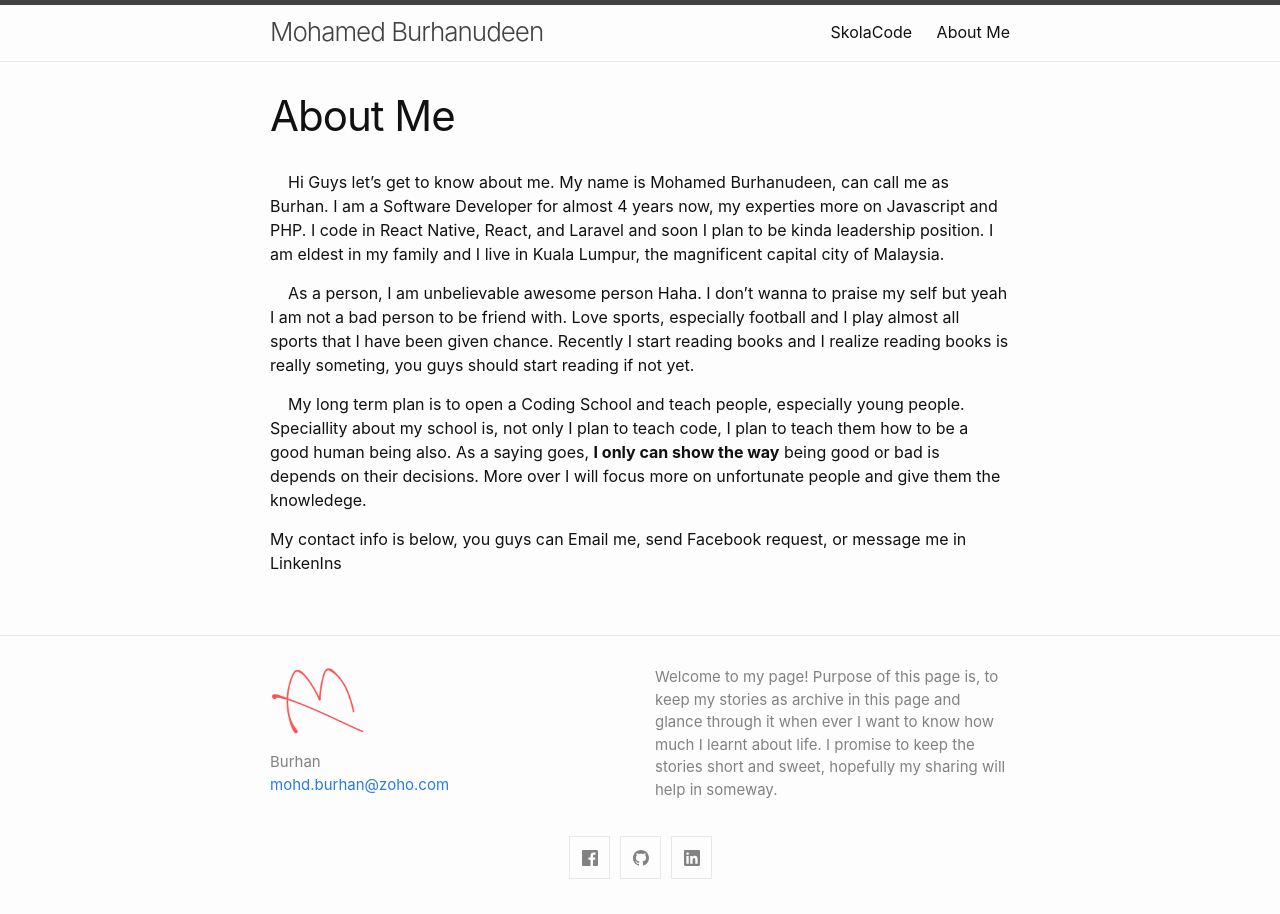
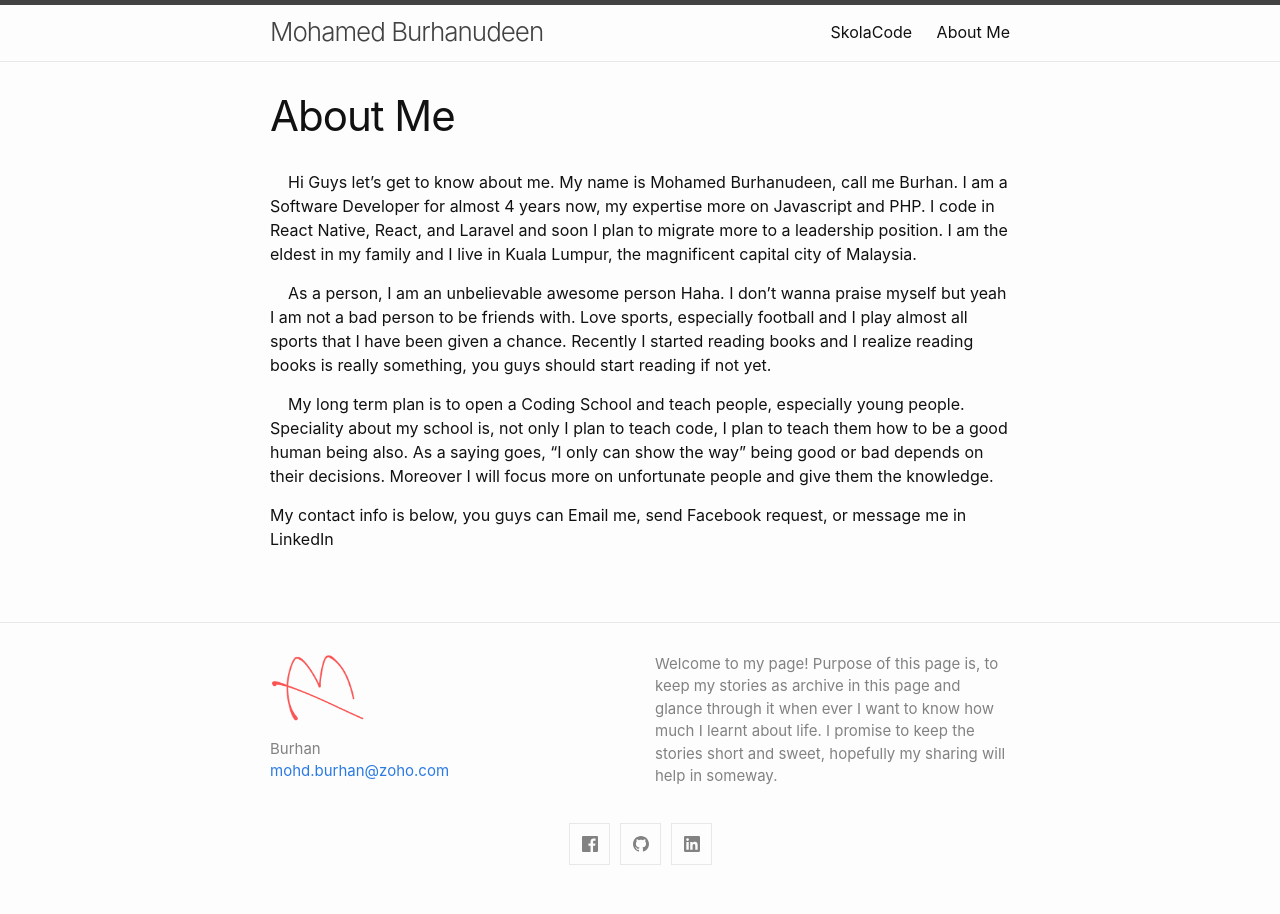
Before and after one commit to burhan3759/burhan3759.github.io, a Jekyll site: the page built from about.markdown, in a window 1280 px wide. Built offline with Jekyll 4.4.1, drawn with Linux system fonts in a browser that asks for light colours.

Commit message:
1. Update SkolaCode page 2. added few images, to make it more lively

```diff
--- a/_includes/header.html
+++ b/_includes/header.html
@@ -18,7 +18,7 @@
         </label>
 
         <div class="trigger">
-          <a class="page-link" href="https://skolacode.github.io" target="_blank">SkolaCode</a>
+          <a class="page-link" href="/skolacode">SkolaCode</a>
           <a class="page-link" href="/about-me">About Me</a>
         </div>
       </nav>
--- a/about.markdown
+++ b/about.markdown
@@ -4,11 +4,10 @@
 permalink: /about-me
 ---
 
-&nbsp;&nbsp;&nbsp; Hi Guys let's get to know about me. My name is Mohamed Burhanudeen, can call me as Burhan. I am a Software Developer
-for almost 4 years now, my experties more on Javascript and PHP. I code in React Native, React, and Laravel and soon I plan to be kinda leadership position. I am eldest in my family and I live in Kuala Lumpur, the magnificent capital city of Malaysia.
+&nbsp;&nbsp;&nbsp; Hi Guys let’s get to know about me. My name is Mohamed Burhanudeen, call me Burhan. I am a Software Developer for almost 4 years now, my expertise more on Javascript and PHP. I code in React Native, React, and Laravel and soon I plan to migrate more to a leadership position. I am the eldest in my family and I live in Kuala Lumpur, the magnificent capital city of Malaysia.
 
-&nbsp;&nbsp;&nbsp; As a person, I am unbelievable awesome person Haha. I don't wanna to praise my self but yeah I am not a bad person to be friend with. Love sports, especially football and I play almost all sports that I have been given chance. Recently I start reading books and I realize reading books is really someting, you guys should start reading if not yet.
+&nbsp;&nbsp;&nbsp; As a person, I am an unbelievable awesome person Haha. I don’t wanna praise myself but yeah I am not a bad person to be friends with. Love sports, especially football and I play almost all sports that I have been given a chance. Recently I started reading books and I realize reading books is really something, you guys should start reading if not yet.
 
-&nbsp;&nbsp;&nbsp; My long term plan is to open a Coding School and teach people, especially young people. Speciallity about my school is, not only I plan to teach code, I plan to teach them how to be a good human being also. As a saying goes, **I only can show the way** being good or bad is depends on their decisions. More over I will focus more on unfortunate people and give them the knowledege.
+&nbsp;&nbsp;&nbsp; My long term plan is to open a Coding School and teach people, especially young people. Speciality about my school is, not only I plan to teach code, I plan to teach them how to be a good human being also. As a saying goes, “I only can show the way” being good or bad depends on their decisions. Moreover I will focus more on unfortunate people and give them the knowledge.
 
-My contact info is below, you guys can Email me, send Facebook request, or message me in LinkenIns
+My contact info is below, you guys can Email me, send Facebook request, or message me in LinkedIn
```
Also changed, not shown: skolacode.markdown (added, +17 -0 lines), assets/malaysia_flag.png (added), assets/skolacode_banner.png (added).
